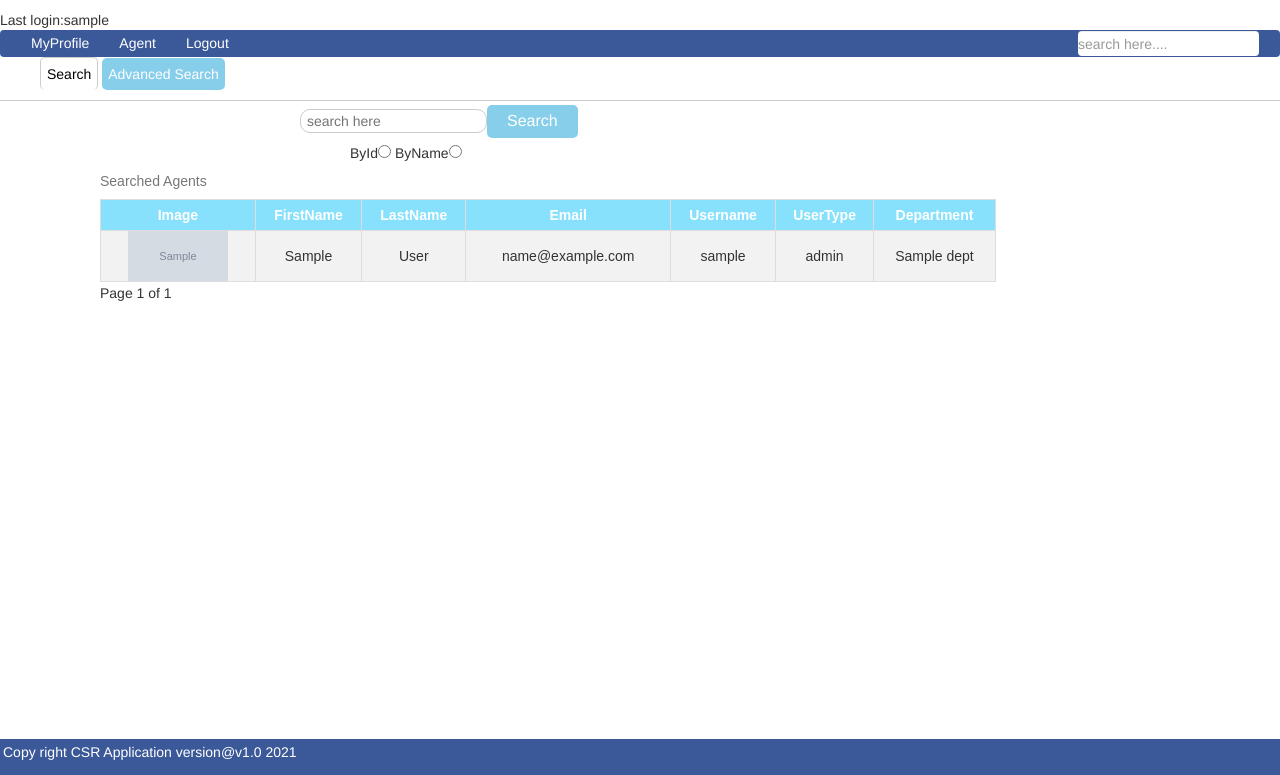
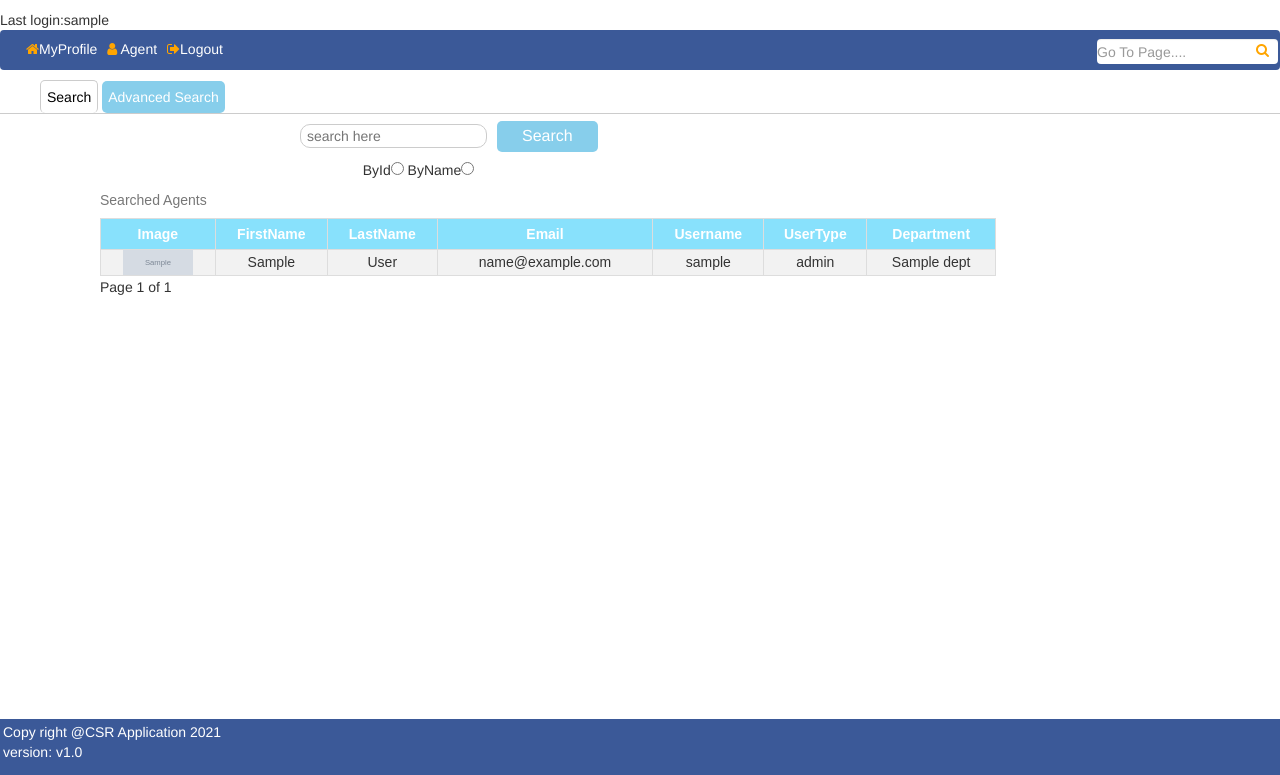
Before and after one commit to Krishna7899/CustomerService, a Django app: template agentService/agent/templates/searchAgent.html in a window 1280 px wide. Shown: the part 25-800 px from the top of the page. Run offline with Django 3.2, Linux system fonts and the light colour scheme; data comes from the database, SQL or seed files in the repository; tables that the repository leaves empty hold one stand-in row (values such as "Sample post"); the template is opened without the code that fills it: values that come from a table or form of the project are taken from there, most other values are stand-ins (such as "Sample title", 1, 10 or a date in 2020); grey boxes marked "Sample" are stand-in pictures; some libraries are stand-ins or nearby versions.

Commit message:
Changes today:18/02/2021

```diff
--- a/agentService/agent/commons.py
+++ b/agentService/agent/commons.py
@@ -12,7 +12,7 @@
     #"createRequest":'createRequest/',
     "showRequests":'showRequests/',
     "register":'register/',
-    "showAgents":'showAgents/',
+    "Show Agents":'showAgents/',
     "searchByAgent":'searchByAgent/',
     "advSearch":'advSearchByAgent/',
     #"unlockRequest":'<requestedBy>/unlockRequest/',
--- a/agentService/agent/serializers.py
+++ b/agentService/agent/serializers.py
@@ -5,3 +5,7 @@
 	class Meta:
 		model = AgentTable
 		fields = ["image"]
+
+class SearchSerialize(serializers.HyperlinkedModelSerializer):
+	url_dict_Key=serializers.CharField()
+	url_dict_value=serializers.CharField()
--- a/agentService/agent/templates/agentDetails.html
+++ b/agentService/agent/templates/agentDetails.html
@@ -8,6 +8,7 @@
   <link rel="stylesheet" href="https://maxcdn.bootstrapcdn.com/bootstrap/3.4.1/css/bootstrap.min.css">
   <script src="https://ajax.googleapis.com/ajax/libs/jquery/3.5.1/jquery.min.js"></script>
   <script src="https://maxcdn.bootstrapcdn.com/bootstrap/3.4.1/js/bootstrap.min.js"></script>
+  <link href="https://maxcdn.bootstrapcdn.com/font-awesome/4.6.3/css/font-awesome.min.css" rel="stylesheet"/>
     <!--Auto search css-->
     <link rel="stylesheet" href="//code.jquery.com/ui/1.12.1/themes/base/jquery-ui.css">
     <script src="https://code.jquery.com/jquery-1.12.4.js"></script>
@@ -33,11 +34,13 @@
   <nav class="navbar" role="navigation" style="background-color: #3b5998;">
   <div class="container-fluid" id="navbarSupportedContent">
       <ul class="nav navbar-nav">
-       <li><a class="nav-link-style py-0" href="/agent/myProfile/">MyProfile</a></li>
+         <li>
+             <span><i class="fa fa-home"></i><a class="nav-link-style py-0" href="/agent/myProfile/">MyProfile</a></span></li>
      </ul>
     <ul class="nav navbar-nav">
       <li class="dropdown">
-        <a class="dropdown-toggle py-0 nav-link-style" data-toggle="dropdown" href="#">Agent</a>
+        <span> <i class="fa fa-user" aria-hidden="true"></i>
+        <a class="dropdown-toggle py-0 nav-link-style" data-toggle="dropdown" href="#">Agent</a></span>
         <ul class="dropdown-menu">
           <li><a class="dropdown-item" href="/agent/searchByAgent/">Search</a></li>
           {% if usertype == "supervisor" %}
@@ -50,7 +53,8 @@
     {% if usertype == "supervisor" %}
     <ul class="nav navbar-nav">
       <li class="dropdown">
-        <a class="dropdown-toggle py-0 nav-link-style" data-toggle="dropdown" href="#">Department</a>
+          <span><i class="fa fa-university" aria-hidden="true"></i>
+        <a class="dropdown-toggle py-0 nav-link-style" data-toggle="dropdown" href="#">Department</a></span>
          <ul class="dropdown-menu">
           <li><a class="dropdown-item" href="/agent/showDepartments/">Show Departments</a></li>
           <li><a class="dropdown-item" href="/agent/searchByDepartment/">Search by Department</a></li>
@@ -60,7 +64,8 @@
     </ul>
     <ul class="nav navbar-nav">
       <li class="dropdown">
-        <a class="dropdown-toggle py-0 nav-link-style" data-toggle="dropdown" href="#">Requests</a>
+       <span><i class="fa fa-hand-pointer-o" aria-hidden="true"></i>
+        <a class="dropdown-toggle py-0 nav-link-style" data-toggle="dropdown" href="#">Requests</a></span>
         <ul class="dropdown-menu">
           <li><a class="dropdown-item" href="/agent/showRequests/">Show Requests</a></li>
         </ul>
@@ -68,10 +73,12 @@
     </ul>
     {% endif %}
     <ul class="nav navbar-nav">
-    <li><a class="nav-link-style" href="/agent/agentLogout/">Logout</a></li>
+    <li>
+        <span><i class="fa fa-sign-out" aria-hidden="true"></i><a class="nav-link-style" href="/agent/agentLogout/">Logout</a></span></li>
   </ul>
-    <form class="form-inline navbar-right my-2 my-lg-0">
-      <input type="text" name="myInput" id="myInput" placeholder="search here...." class="form-control">
+    <form action="/agent/search_url/" method=""   class="form-inline navbar-right my-2 my-lg-0">
+      <input type="text" name="myInput" id="myInput" placeholder="Go To Page...." class="form-control">
+         <i class="fa fa-search"></i>
     </form>
     <script src="https://code.jquery.com/jquery-1.12.4.js"></script>
     <script src="https://code.jquery.com/ui/1.12.1/jquery-ui.js"></script>
@@ -303,7 +308,7 @@
 </body>
 
         <div class="footer">
-          <p>Copy right CSR Application version@v1.0 2021</p>
+          <p>Copy right @CSR Application 2021<br> version: v1.0 </p>
         </div>
 
 </html>
--- a/agentService/agent/templates/searchAgent.html
+++ b/agentService/agent/templates/searchAgent.html
@@ -62,16 +62,10 @@
                      </td>
                      <td>
                       <input type="text" id="lastName" name="lastName" placeholder="LastName">
-
                       </td>
                       <td>
-
                       <input type="text" id="username" name="username" placeholder="username">
-
                           </td>
-
-                    </tr>
-                        <tr>
                     <td>
                 <div class="advSearchAgent-button">
                         <input type="submit" value="Search" id="button-2" >
@@ -197,7 +191,7 @@
                 <td>
                         {% if adv_search_obj.image %}
                                 <img src="{{adv_search_obj.image.url}}" alt="MyImage" accept=".png,.jpg,.jpeg"
-                                                        width="100px" height="50px"/>
+                                                        width="70px" height="25px"/>
                              {% else %}
                                     {{msg}}
                             {% endif %}
--- a/agentService/agent/templates/showRequest.html
+++ b/agentService/agent/templates/showRequest.html
@@ -4,7 +4,7 @@
 <div class="column middle">
     <div class="showRequests">
         {{message}}
-        <table id="agent">
+        <table id="agent-request-table">
              <caption>All Requests </caption>
             <tr>
                   <th>UserName</th>
--- a/agentService/agent/urls.py
+++ b/agentService/agent/urls.py
@@ -15,13 +15,13 @@
     path('rest/', include(router.urls)),
     path('rest/getAgents/photo', AgentImageAPIView.as_view(),name="getagent-page"),
     path('rest/search/', restviews.search,name="search"),
-    path('rest/auto_search/', restviews.auto_search,name="auto_search"),
+    path('rest/auto_search/',restviews.auto_search ,name="auto_search"),
     path('getKey/', views.getKey, name="getKey"),
     path('', views.handleShowAgent, name="agentLoginHome"),
     path(url_dict["index"], views.index, name="index"),
-    path('search/', views.search, name="search"),
+    path('<urlName>/search_url/', views.search_url, name="search_url"),
     path(url_dict["register"], views.handleAgent, name="register"),
-    path(url_dict["showAgents"], views.showAgents, name="showAgents"),
+    path(url_dict["Show Agents"], views.showAgents, name="Show Agents"),
     path(url_dict["searchByAgent"], views.searchByAgent, name="searchAgent"),
     path(url_dict["advSearch"], views.advSearchByAgent, name="advSearch"),
     path('agentLogin/', views.agentLogin, name="agentLogin"),
--- a/agentService/static/css/profiledetails.css
+++ b/agentService/static/css/profiledetails.css
@@ -27,6 +27,14 @@
 }
 .nav-link-style,.logout{
         color:white;
+}
+.dropdown:hover .dropdown-menu {
+    display: block;
+    margin-top: 0;
+}
+.nav-link-style:hover{
+    color:orange;
+    text-decoration:none;
 }
 /* Create three unequal columns that floats next to each other */
 .column {
@@ -70,10 +78,6 @@
   bottom: 0;
   }
 
-.dropdown:hover .dropdown-menu {
-    display: block;
-    margin-top: 0;
-}
 /*DropDown Buttons*/
 /*.dropdown {
   float: left;
@@ -128,10 +132,59 @@
 
   font-size: 14px;
   border: none;
-  margin-right:20px;
+  margin-right:1px;
   padding:0px;
   height:25px;
 }
+i.fa-search {
+        position: absolute;
+        top: 12px;
+        right: 10px;
+        color:#FFA500;
+        }
+i.fa-user {
+        position: relative;
+        right: 0px;
+        padding:0px;
+        margin-left:10px;
+        color:orange;
+        }
+i.fa-home {
+        position: relative;
+        right: 0px;
+        padding:0px;
+        margin-left:10px;
+        color:orange;
+        }
+
+i.fa-sign-out{
+     position: relative;
+        right: 0px;
+        padding:0px;
+        margin-left:10px;
+        color:orange;
+        }
+
+i.fa-university{
+     position: relative;
+        right: 0px;
+        padding:0px;
+        margin-left:10px;
+        color:orange;
+        }
+i.fa-hand-pointer-o{
+     position: relative;
+        right: 0px;
+        padding:0px;
+        margin-left:10px;
+        color:orange;
+        }
+
+/*.glyphicon glyphicon-search{
+
+
+
+}*/
 .navbar {
     margin-bottom: 0
     }
@@ -140,8 +193,8 @@
         padding:0px;
 
 }
-.navbar-nav > li > a {padding-top:2px !important; padding-bottom:0px !important;}
-.navbar {min-height:15px !important}
+.navbar-nav > li > a {padding-top:5px !important; padding-bottom:5px !important;}
+.navbar {min-height:40px !important;padding-top:8px;}
 /*#search-submit{
   padding: 6px;
 =======
@@ -321,7 +374,7 @@
     padding:5px;
 }*/
 
-#agent {
+/*#agent {
   font-family: Roboto;
   width: 100%;
   margin-left:0px;
@@ -340,18 +393,18 @@
     color:#e856a4;
     font-family:arial;
     font-size:20px;
-}
+}*/
 /*#agent tr:nth-child(even){background-color: #f2f2f2;}
 
 #agent tr:hover {background-color: #ddd;}*/
 
-#agent th {
-  padding-top: 12px;
-  padding-bottom: 12px;
+/*#agent th {
+  padding: 0px;
+  padding-bottom: 2px;
   text-align: center;
   background-color: #87ceeb;
   color: white;
-}
+}*/
 #agent-details-table{
         margin-left:200px;
 
@@ -485,6 +538,25 @@
 
 .description:focus{
     border: 2px solid  #0040ff;
+}
+#agent-request-table{
+    margin-left:200px;
+     border-collapse: collapse;
+
+}
+#agent-request-table th{
+     background-color: #88e1fc;
+     color: white;
+
+}
+#agent-request-table th,td{
+      padding: 0px;
+      padding-bottom: 2px;
+      text-align: center;
+
+}
+#agent-request-table tr:nth-child(even){
+    background-color: #f2f2f2;
 }
 
 .agent-field-label{
--- a/agentService/static/css/searchAgent.css
+++ b/agentService/static/css/searchAgent.css
@@ -47,13 +47,13 @@
       border: none;
       border-radius:5px;
       color: white;
-      padding: 5px 20px;
+      padding: 4px 20px;
       text-align: center;
       text-decoration: none;
       display: inline-block;
       font-size: 16px;
       cursor: pointer;
-      margin-left:0px;
+      margin-left:10px;
       width:100%;
 }
 .advSearchAgent-button input[type="submit"]{
@@ -130,7 +130,6 @@
         line-height:5px;
         width: 70%;
         padding:5px 5px;
-        margin: 0px 0;
         border-radius:10px;
         box-sizing: border-box;
         border: 1px solid #ccc;
@@ -148,7 +147,12 @@
                 margin-left:100px;
 }
 #advSearch-option-table tr{
-                display:inline;
+                display:inline-block;
+
+}
+#advSearch-option-table td{
+          margin:0px;
+          padding:0
 
 }
 
@@ -156,8 +160,8 @@
 #agent-search-table {
   font-family: Arial, Helvetica, sans-serif;
   border-collapse: collapse;
-  width: 70%;
-  margin-left:100px;
+  width: 30%;
+  margin-left:300px;
 }
 
 #agent-search-table td, #agent-search-table th {
@@ -254,7 +258,8 @@
 }
 
 ul.tabs   {
-    margin-left:0px;
+    margin:10px 0px 0px ;
+
 }
 #tab1,#tab2 {
     border-top: solid 1px #ccc;
--- a/agentService/static/js/search.js
+++ b/agentService/static/js/search.js
@@ -29,14 +29,38 @@
     })
 });*/
 /*auto complete */
- $( function(){
-    $("#myInput").autocomplete({
-      source: "/agent/getKey/",
-      select: function( event , ui ) {
-                /*var value = ui.item.value;*/
-                var url = "/agent/%s" % ui.item.value;
-                $(location).prop('href',"http://127.0.0.1:8000/agent/"+ui.item.value+"/");
-           /* alert( "You selected: " + ui.item.value );*/
-        }
-    });
- });
+
+ /*$('#myInput').autocomplete({
+    source: function (request, response) {
+        $.getJSON("/agent/getKey/", function (data) {
+            response($.map(data.search_list_dict,function (value, key) {
+                return {
+                    label: value,
+                    value: key
+                };
+            }));
+        });
+    },
+    minLength: 2,
+    delay: 100
+});*/
+
+
+
+
+ $('#myInput').autocomplete({
+    source: function (request, response) {
+          $.getJSON("/agent/getKey?term=" + request.term, function (data) {
+          console.log(data);
+            response($.map(data, function (value, key) {
+                console.log(value);
+                return {
+                    label: value.label,
+                    value: value.value
+                };
+            }));
+        });
+    },
+    minLength: 1,
+    delay: 100
+});
```
Also changed, not shown: other parts of agentService/agent/templates/agentDetails.html (+13 -15 lines), agentService/agent/restviews.py (+17 -9 lines), agentService/agent/views.py (+17 -16 lines).
